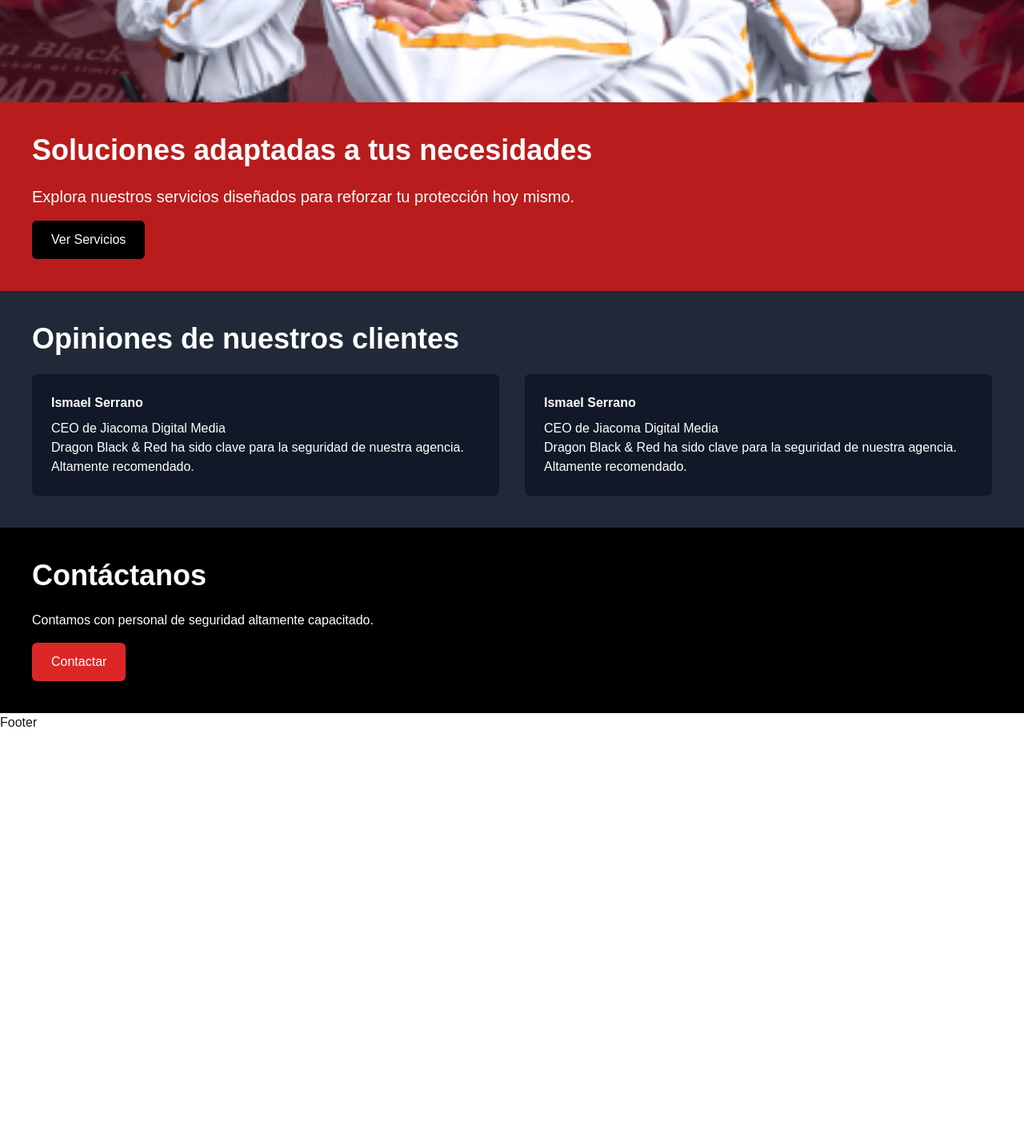
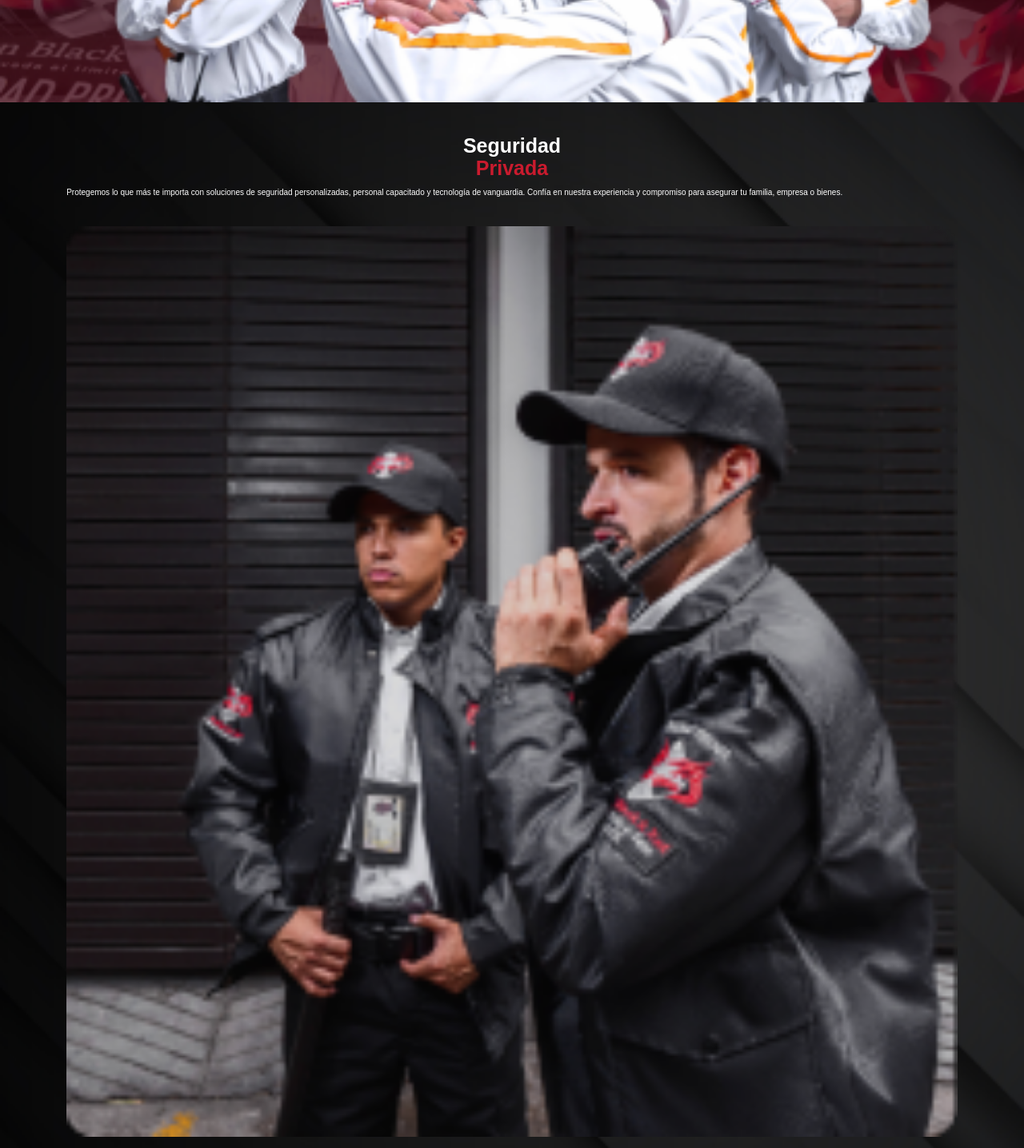
Before and after one commit to dragonbnr/dragonbnr, a Next.js app: page / in a window 1280 px wide. Shown: the part 500-1936 px from the top of the page at 80% size. Before the commit the page ends 1416 px from the top, so only its background shows below. Built offline with nearby package versions, Linux system fonts and the light colour scheme.

Commit message:
Refactor button styles and replace ServicesSection with SeguridadSection and SolucionesSection

```diff
--- a/src/components/Buttons/RedButton.jsx
+++ b/src/components/Buttons/RedButton.jsx
@@ -2,8 +2,8 @@ import React from 'react'
 
 function RedButton({texto}) {
   return (
-    <div className="w-[188px] h-[61.49px] px-[35.57px] py-[15.24px] bg-[#ca1b2e] rounded-[20.32px] justify-center items-center inline-flex">
-    <div className="text-[#fff9f9] text-[25.41px] font-medium font-['Inter'] leading-[30.49px]">{texto}</div>
+<div className="w-[102.11px] h-[30.26px] pl-[15.13px] pr-[17.98px] pt-[7.56px] pb-[6.69px] bg-[#ca1b2e] rounded-[10.09px] justify-center items-center inline-flex z-10">
+    <div className="text-[#fff9f9] text-xs font-medium font-['Inter'] leading-[15.13px]">{texto}</div>
 </div>
   )
 }
--- /dev/null
+++ b/src/components/Home/SeguridadSection.jsx
@@ -0,0 +1,36 @@
+import Image from 'next/image';
+import React from 'react';
+import RedButton from '../Buttons/RedButton';
+
+function SeguridadSection() {
+  return (
+    <div className="w-full h-auto flex flex-col justify-center items-center text-center bg-black py-10 relative">
+         <div className='w-full h-full absolute z-0 '>
+        <Image src={"/images/home/seguridad/bg.png"}
+        layout='fill'
+        objectFit='cover'
+        objectPosition='center'
+        alt="Background"
+        />
+      </div>
+      <h1 className="text-[25px] font-semibold text-white leading-7 mb-[11px] z-10">
+        Seguridad <br /> <span className="text-[#ca1b2e]"> Privada</span>
+      </h1>
+      <p className="w-[87%] text-justify text-white text-[10px] font-normal leading-3 mb-4 z-10">
+        Protegemos lo que más te importa con soluciones de seguridad personalizadas, personal capacitado y tecnología de vanguardia. Confía en nuestra experiencia y compromiso para asegurar tu familia, empresa o bienes.
+      </p>
+      <div className="w-[87%] h-auto mt-[20px] mb-4 z-10">
+        <Image
+          src="/images/home/seguridad/guardias.png"
+          width={1500}
+          height={1500}
+          alt="Guardias"
+          className="object-cover "
+        />
+      </div>
+      <RedButton texto="Conócenos" />
+    </div>
+  );
+}
+
+export default SeguridadSection;
--- a/src/components/Home/ServicesSection.jsx
+++ b/src/components/Home/SolucionesSection.jsx
@@ -1,6 +1,6 @@
 import { motion } from 'framer-motion';
 
-const ServicesSection = () => {
+const SolucionesSection = () => {
   return (
     <motion.section
       initial={{ opacity: 0 }}
@@ -15,4 +15,4 @@ const ServicesSection = () => {
   );
 };
 
-export default ServicesSection;
+export default SolucionesSection;
--- a/src/pages/index.js
+++ b/src/pages/index.js
@@ -1,15 +1,18 @@
 
 import HeroSection from '../components/Home/HeroSection';
-import ServicesSection from '../components/Home/ServicesSection';
+
 import TestimonialsSection from '../components/Home/TestimonialsSection';
 import ContactSection from '../components/Home/ContactSection';
 import Footer from '../components/Footer';
+import SolucionesSection from '@/components/Home/SolucionesSection';
+import SeguridadSection from '@/components/Home/SeguridadSection';
 
 export default function Home() {
   return (
     <>
       <HeroSection />
-      <ServicesSection />
+      <SeguridadSection />
+      <SolucionesSection />
       <TestimonialsSection />
       <ContactSection />
       <Footer />
```
Also changed, not shown: public/images/home/seguridad/bg.png (added), public/images/home/seguridad/guardias.png (added).
